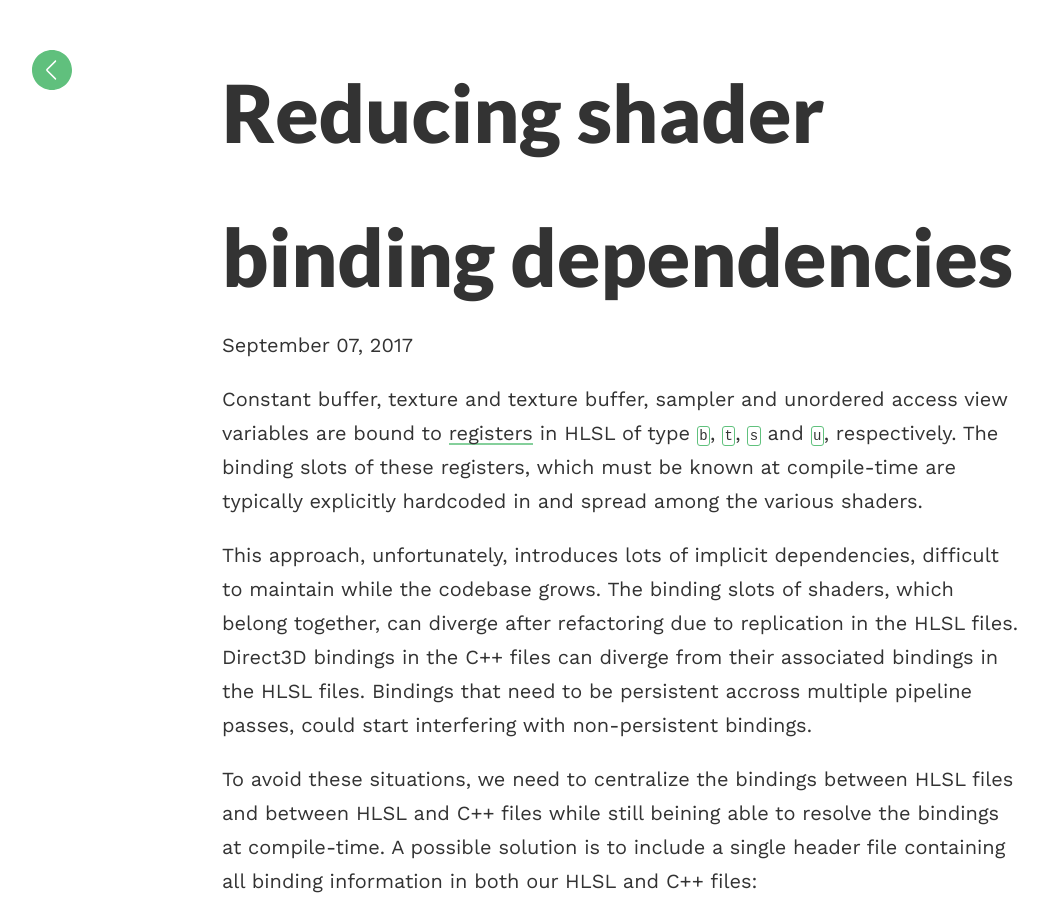
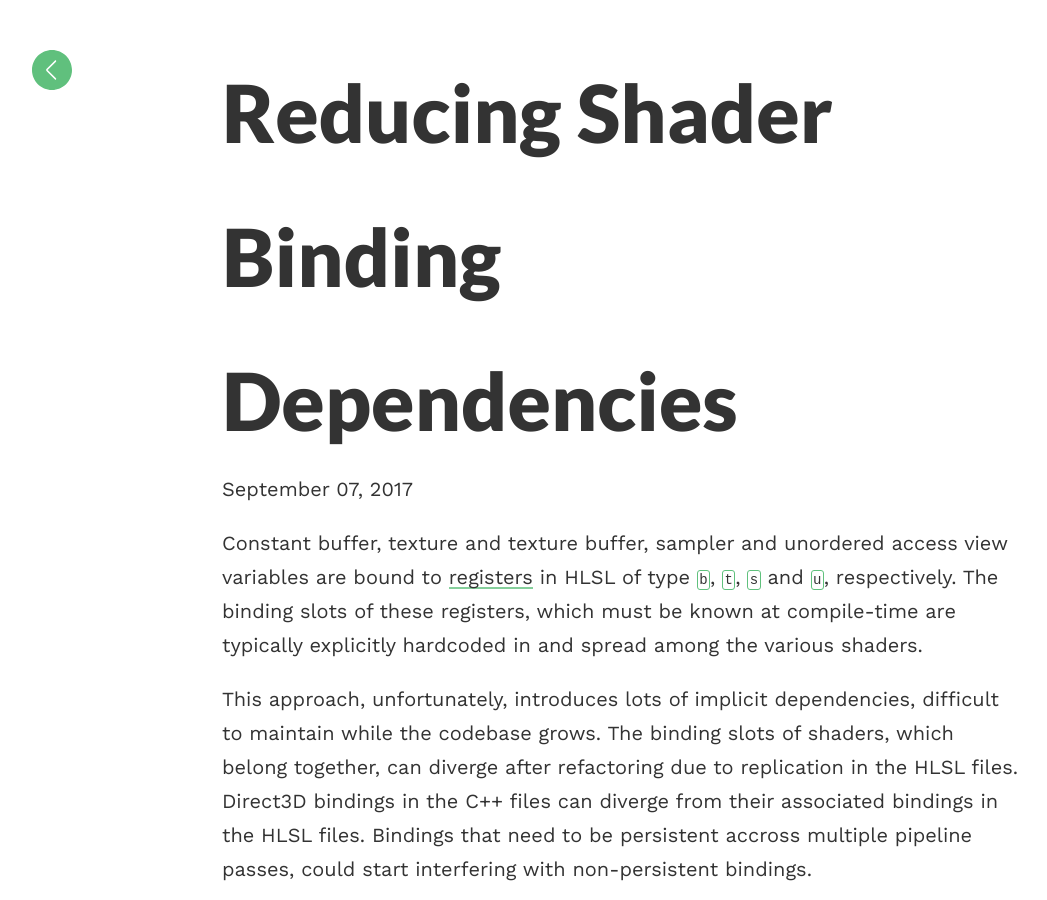
Before and after one commit to matt77hias/Blog, a Jekyll site: the page built from _posts/2017-09-07-reducing-shader-binding-dependencies.md, in a window 1280 px wide and 900 px high. Shown: the whole window, without its empty margins (18-1065 px from the left). Built offline with Jekyll 4.4.1, drawn with Linux system fonts in a browser that asks for light colours; comment, search, counter and statistics services are not loaded.

```diff
--- a/_posts/2017-09-07-reducing-shader-binding-dependencies.md
+++ b/_posts/2017-09-07-reducing-shader-binding-dependencies.md
@@ -1,6 +1,6 @@
 ---
 layout: post
-title:  "Reducing shader binding dependencies"
+title:  "Reducing Shader Binding Dependencies"
 date:   2017-09-07
 categories: hlsl
 ---
```
